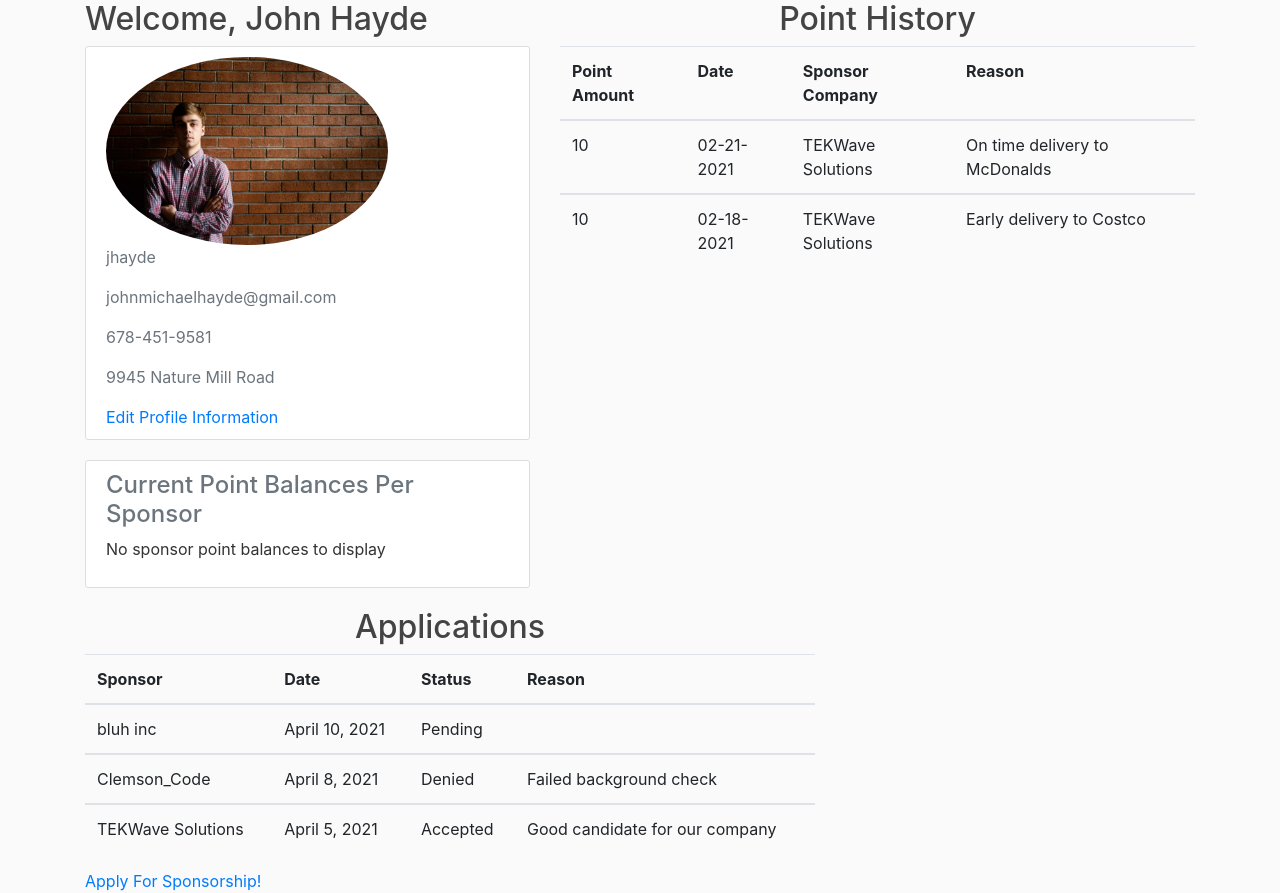
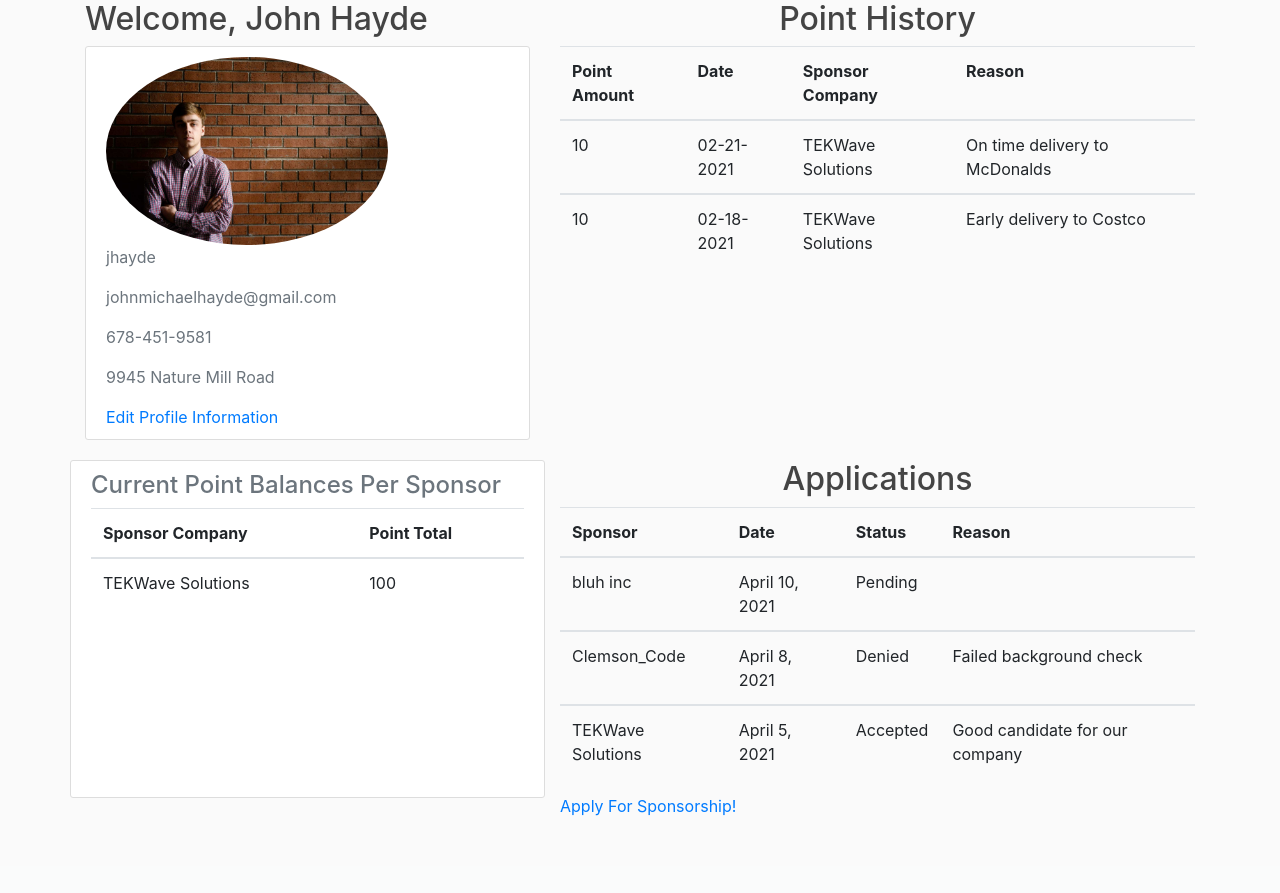
Before and after one commit to johnmhayde/Good-Driver-Program, a Django app: page /driver_home/ in a window 1280 px wide. Shown: the part 136-1029 px from the top of the page. After the commit the page ends 952 px from the top, so only its background shows below. Run offline with Django 3.2, Linux system fonts and the light colour scheme; a user stored in the database is signed in; data comes from the database, SQL or seed files in the repository; both versions use the stored data as it was after the commit; parts of the project's set-up code (start-up, migrations or seed data) failed here and were passed over; some libraries are stand-ins or nearby versions.

Commit message:
added frontend functionality for driver viewing multiple sponsor points

```diff
--- a/portal/templates/portal/base.html
+++ b/portal/templates/portal/base.html
@@ -52,6 +52,7 @@
 			<!-- Container for page content -->
 			{% block content %}{% endblock %}
 		</div>
+		<footer><br><br></footer>
 		<!-- Optional JavaScript; choose one of the two! -->
 
     <!-- Option 1: Bootstrap Bundle with Popper -->
--- a/portal/templates/portal/driver_home.html
+++ b/portal/templates/portal/driver_home.html
@@ -17,18 +17,6 @@
 					<p class="text-secondary">{{ phone_num }}</p>
 					<p class="text-secondary">{{ address }}</p>
 					<a href="{% url 'update-info' %}">Edit Profile Information</a>
-				</div>
-			</div>
-			<div class="content-section">
-				<div class="media-heading">
-					<h4 class="text-secondary">Current Point Balances Per Sponsor</h4>
-					{% if sponsor_list %}
-						{% for sponsor in sponsor_list %}
-
-						{% endfor %}
-					{% else %}
-						<p>No sponsor point balances to display</p>
-					{% endif %}
 				</div>
 			</div>
 		</div>
@@ -57,7 +45,32 @@
 				<p class="text-secondary">No Point History To Display</p>
 			{% endif %}
 		</div>
-		<div class="col-md-8">
+	</div>
+	<div class="row">
+		<div class="col-md-5 content-section">
+			<div class="media-heading">
+				<h4 class="text-secondary">Current Point Balances Per Sponsor</h4>
+				{% if sponsor_list %}
+				<table class="table">
+					<tr>
+						<th scope="col">Sponsor Company</th>
+						<th scope="col">Point Total</th>
+					</tr>
+					{% for sponsor in sponsor_list %}
+						<tbody>
+							<tr>
+								<td>{{ sponsor.sponsor_company }}</td>
+								<td>{{ sponsor.driver_points }}</td>
+							</tr>
+						</tbody>
+					{% endfor %}
+				</table>
+				{% else %}
+					<p>No sponsor point balances to display</p>
+				{% endif %}
+			</div>
+		</div>
+		<div class="col-md-7">
 			<h2 class="media-heading d-flex justify-content-center">Applications</h2>
 			{% if applications %}
 				<table class="table">
--- a/portal/views.py
+++ b/portal/views.py
@@ -5,6 +5,7 @@ from users.models import Sponsor
 from users.models import GenericAdmin
 from users.models import GenericUser
 from users.models import Application
+from users.models import Sponsorship
 from django.shortcuts import redirect
 from django.contrib.auth.models import User
 # from portal.models import UserLogin
@@ -53,7 +54,10 @@ def driver_home(request):
 	except Application.DoesNotExist:
 		applications = None
 	# get sponsors and point totals
-
+	try:
+		sponsor_list = Sponsorship.objects.filter(driver=user.username)
+	except Sponsorship.DoesNotExist:
+		sponsor_list = None
 	data = {
 	'points' : driver.points,
 	'point_hist' : point_hist,
@@ -63,7 +67,8 @@ def driver_home(request):
 	'address' : driver.address,
 	'profile_photo' : driver.profile_photo.url,
 	'applications' : applications,
-	'sponsor' : driver.sponsor
+	'sponsor' : driver.sponsor,
+	'sponsor_list' : sponsor_list,
 
 	}
 
```
Also changed, not shown: db.sqlite3.
